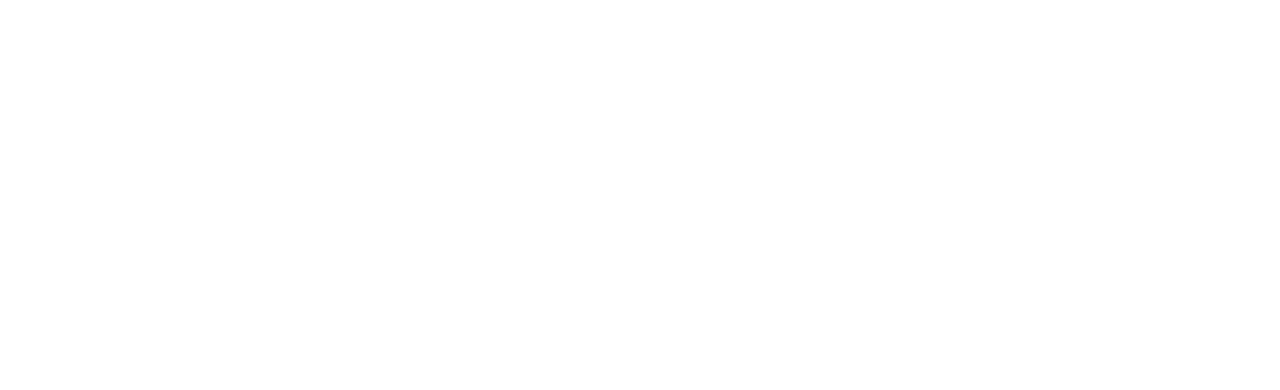
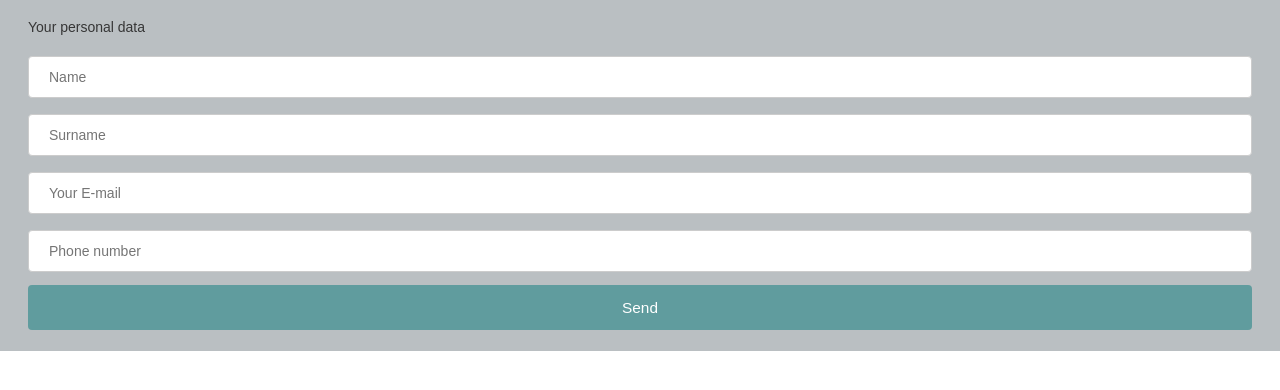
Before and after one commit to FuryChris/CC_Cinema-App, a React (Create React App) app in the folder client/: page /form in a window 1280 px wide. Shown: the top 390 px of the page. Built offline with nearby package versions, Linux system fonts and the light colour scheme.

Commit message:
Form,
Form

```diff
--- a/client/src/components/app/App.js
+++ b/client/src/components/app/App.js
@@ -3,6 +3,7 @@
 import Tickets from '../pages/tickets/Tickets';
 import MoviesList from '../pages/moviesList/MoviesList';
 import MovieView from '../pages/movieView/MovieView';
+import Form from '../pages/form/Form';
 //import DateMovie from '../dateMovie/DateMovie'
 //import TimeMovie from '../pages/timeMovie/TimeMovie'
 //import Halls from '../pages/halls/Halls';
@@ -29,6 +30,7 @@
           <Route path='/tickets' component={Tickets} />
           {/* <Route path='/halls' component={Halls} /> */}
           <Route path='/showticket' component={ShowTicket} />
+          <Route path='/form' component={Form} />
         </div>
       </Router>
     );
--- /dev/null
+++ b/client/src/components/pages/form/Form.js
@@ -0,0 +1,69 @@
+import React, { Fragment } from 'react'
+import { Formik, Field } from 'formik';
+import './form.css';
+
+class Form extends React.Component {
+	render() {
+		const initialState = {
+			name: "",
+			surname: "",
+			email: "",
+			phone: ""
+		};
+	return (
+		<div className="container">
+		  <Fragment>
+			<Formik
+			  initialValues={initialState}
+			  onSubmit={(values, actions) => {
+				console.log(values);
+				this.props.close();
+				this.props.sendForm();
+			  }}
+			>
+			  {props => (
+				<form onSubmit={values => console.warn(values)}>
+				  <legend id="legend">Your personal data</legend>
+				  <Field
+					name="name"
+					onChange={props.handleChange}
+					value={props.values.name}
+					type="text"
+					placeholder="Name"
+				  />
+				  <Field
+					name="surname"
+					onChange={props.handleChange}
+					value={props.values.surname}
+					type="text"
+					placeholder="Surname"
+				  />
+				  <Field
+					name="email"
+					type="email"
+					placeholder="Your E-mail"
+					onChange={props.handleChange}
+					value={props.values.email}
+				  />
+				  <Field
+					name="phone"
+					onChange={props.handleChange}
+					value={props.values.phone}
+					type="phone"
+					placeholder="Phone number"
+				  />
+				  <button
+					type="submit"
+				  >
+					Send
+				  </button>
+				</form>
+			  )}
+			</Formik>
+		  </Fragment>
+		</div>
+	  );
+	};
+};
+
+export default Form;
--- /dev/null
+++ b/client/src/components/pages/form/form.css
@@ -0,0 +1,46 @@
+.container {
+	margin: 0;
+	display: flex;
+	font-family: sans-serif;
+	height: 100%;
+	background-color: #babfc2;
+	padding: 2em;
+	flex-direction: column;
+  }
+
+  #legend {
+	color: #363636;
+	font-size: 1em;
+	text-align: center;
+	margin: -0.7em 0 0.7em 0;
+  }
+
+  input[type="text"],
+  [type="email"],
+  [type="phone"],
+  select {
+	width: 100%;
+	padding: 12px 20px;
+	margin: 8px 0;
+	display: inline-block;
+	border: 1px solid #ccc;
+	border-radius: 4px;
+	box-sizing: border-box;
+  }
+
+  button[type="submit"] {
+	width: 100%;
+	font-size: 1.1em;
+	background-color: #609c9e;
+	color: white;
+	padding: 14px 20px;
+	margin: 0.3em 0 -0.5em 0;
+	border: none;
+	border-radius: 4px;
+	cursor: pointer;
+  }
+
+  button[type="submit"]:hover {
+	background-color: #335050;
+	cursor: pointer;
+  }
--- a/package.json
+++ b/package.json
@@ -16,6 +16,7 @@
     "concurrently": "^5.0.2",
     "dotenv": "^8.2.0",
     "express": "^4.17.1",
+    "formik": "^2.1.1",
     "helmet": "^3.21.2",
     "joi": "^14.3.1",
     "mongodb": "^3.4.1",
```
